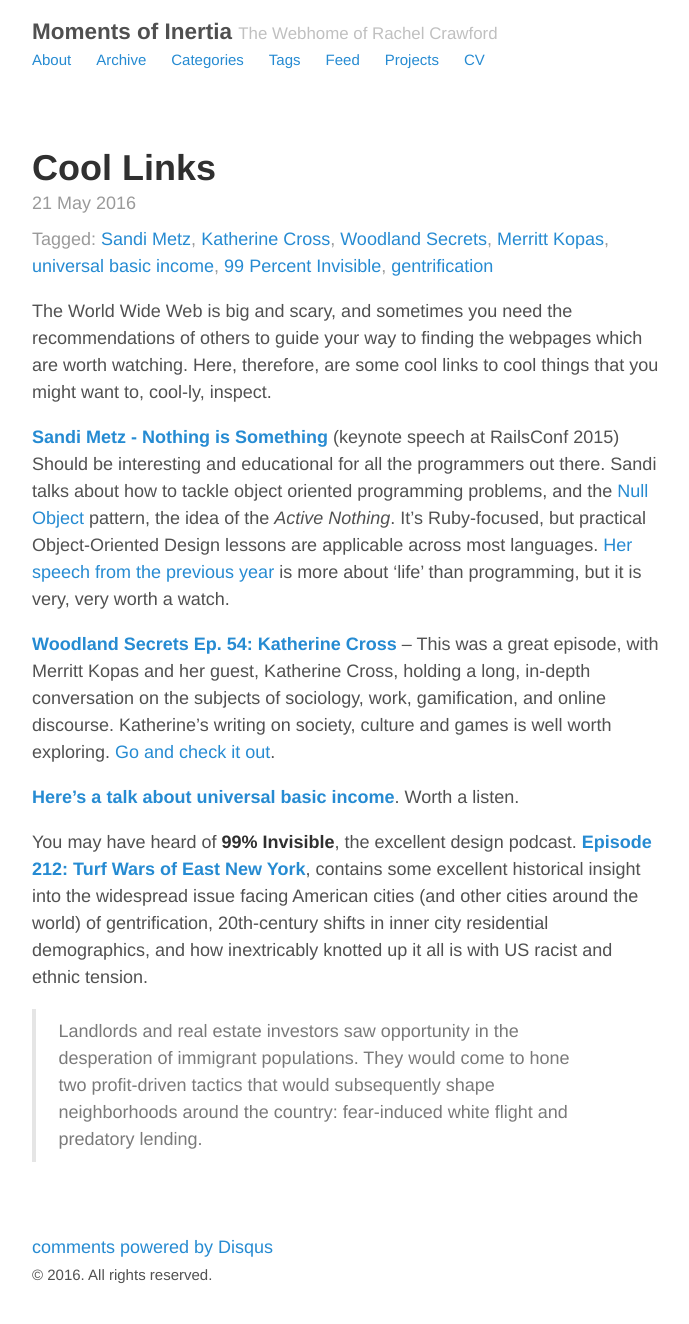
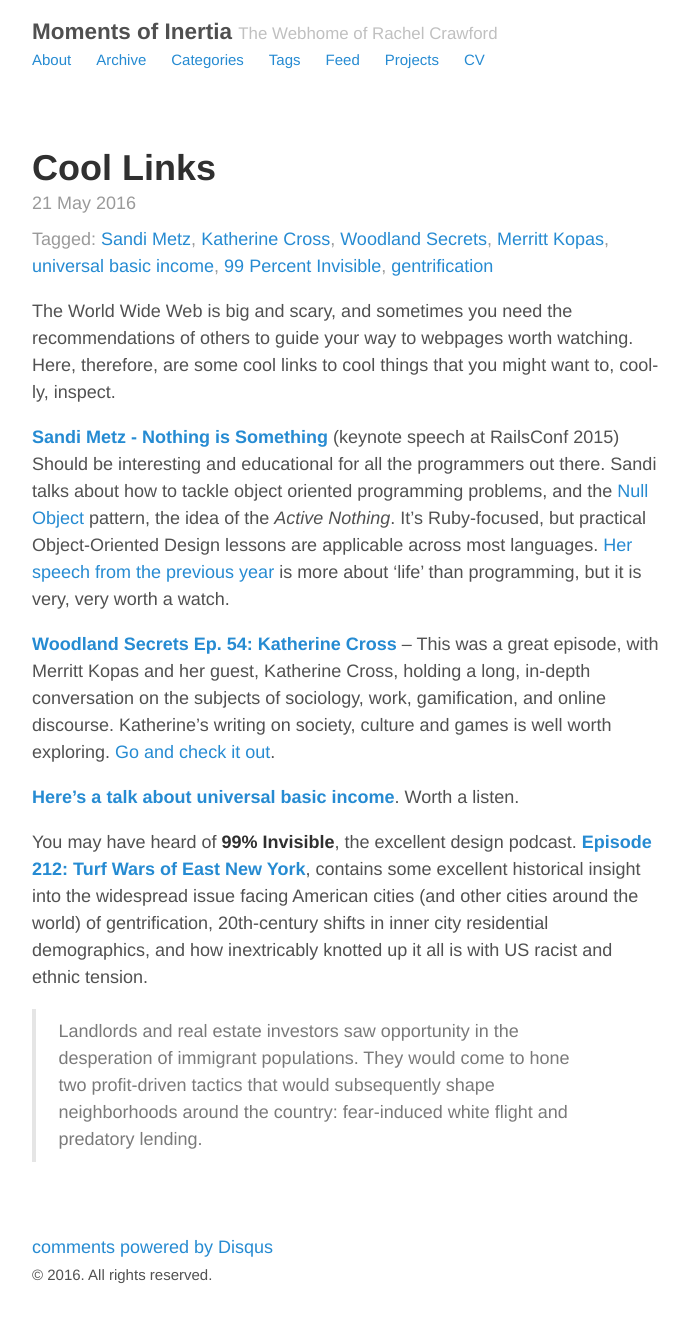
Before and after one commit to rachelnertia/rachelnertia.github.io, a Jekyll site: the page built from _posts/2016-05-21-cool-links.md, in a window 1280 px wide. Shown: the whole page, without its empty margins (293-982 px from the left). Built offline with Jekyll 4.4.1, drawn with Linux system fonts in a browser that asks for light colours; comment, search, counter and statistics services are not loaded.

Commit message:
Update _posts/2016-05-21-cool-links.md
MORE intro improvement, what am I doing.

```diff
--- a/_posts/2016-05-21-cool-links.md
+++ b/_posts/2016-05-21-cool-links.md
@@ -5,7 +5,7 @@ comments: true
 tags: [ Sandi Metz, Katherine Cross, Woodland Secrets, Merritt Kopas, universal basic income, 99 Percent Invisible, gentrification ]
 ---
 
-The World Wide Web is big and scary, and sometimes you need the recommendations of others to guide your way to finding the webpages which are worth watching. Here, therefore, are some cool links to cool things that you might want to, cool-ly, inspect.
+The World Wide Web is big and scary, and sometimes you need the recommendations of others to guide your way to webpages worth watching. Here, therefore, are some cool links to cool things that you might want to, cool-ly, inspect.
 
 [**Sandi Metz - Nothing is Something**](https://www.youtube.com/watch?v=29MAL8pJImQ) (keynote speech at RailsConf 2015) Should be interesting and educational for all the programmers out there. Sandi talks about how to tackle object oriented programming problems, and the [Null Object](https://en.wikipedia.org/wiki/Null_Object_pattern) pattern, the idea of the *Active Nothing*. It's Ruby-focused, but practical Object-Oriented Design lessons are applicable across most languages. [Her speech from the previous year](https://www.youtube.com/watch?v=JOM5_V5jLAs) is more about 'life' than programming, but it is very, very worth a watch.
 
```
